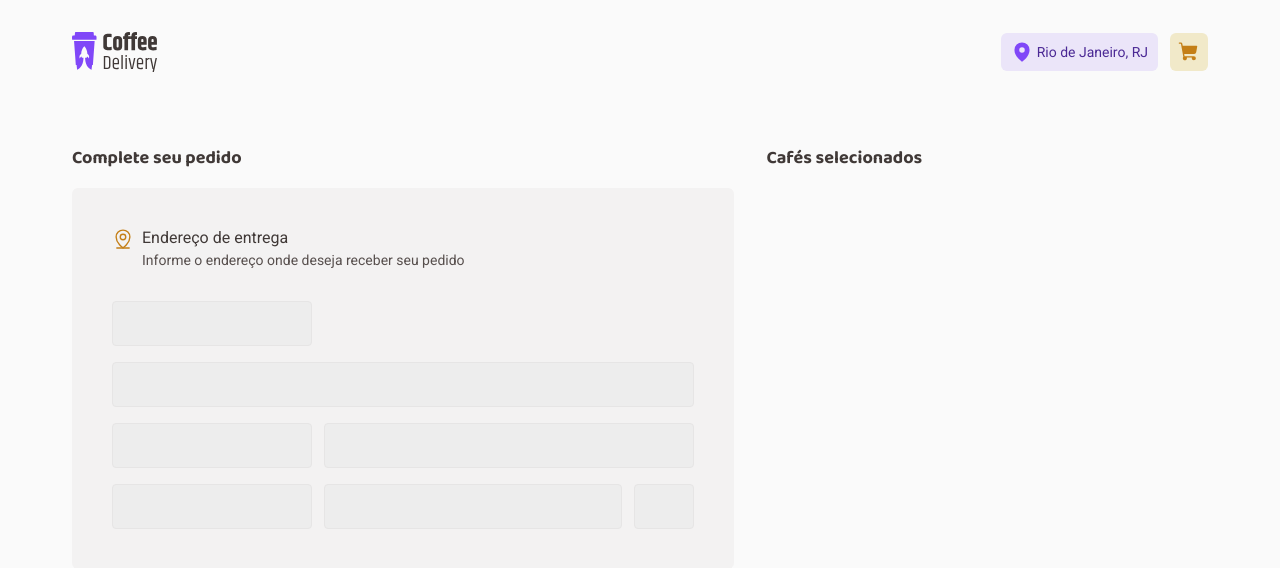
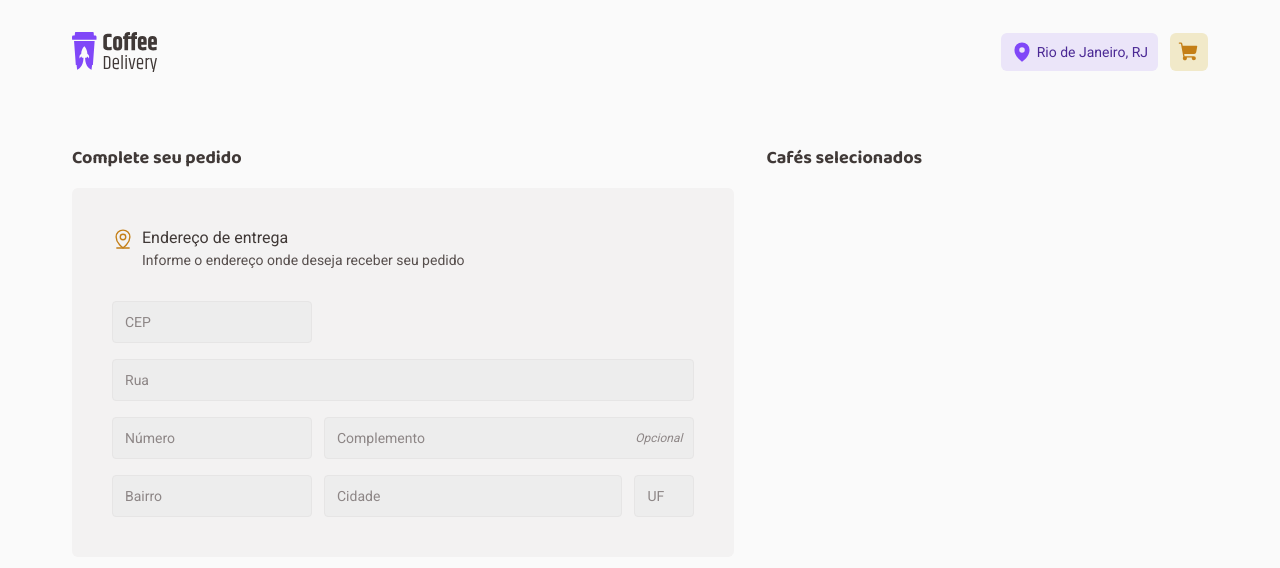
Before and after one commit to pedrolgarcia/coffee-delivery, a React (Vite) app: page /checkout in a window 1280 px wide. Shown: the top 568 px of the page. Built offline with nearby package versions, Linux system fonts and the light colour scheme.

Commit message:
feat: input component, finish address box

```diff
--- a/src/components/Input/index.tsx
+++ b/src/components/Input/index.tsx
@@ -5,8 +5,11 @@ interface InputProps extends InputHTMLAttributes<HTMLInputElement> {
   width?: number
 }
 
-export function Input({ width = 0, ...rest }: InputProps) {
-  const fill = !width
-
-  return <InputContainer fill={fill} width={width} {...rest}></InputContainer>
+export function Input({ width, ...rest }: InputProps) {
+  return (
+    <InputContainer width={width} optional={!rest.required}>
+      <input {...rest} />
+      {!rest.required && <span>Opcional</span>}
+    </InputContainer>
+  )
 }
--- a/src/components/Input/styles.ts
+++ b/src/components/Input/styles.ts
@@ -1,16 +1,68 @@
-import styled from 'styled-components'
+import styled, { css } from 'styled-components'
 
 interface InputContainerProps {
-  fill: boolean
-  width: number
+  width?: number
+  optional?: boolean
 }
 
-export const InputContainer = styled.input<InputContainerProps>`
-  background-color: ${({ theme }) => theme['gray-300']};
+export const InputContainer = styled.div<InputContainerProps>`
+  position: relative;
+  display: flex;
+  align-items: center;
 
-  width: ${({ fill, width }) => (fill ? `100%` : `${width / 16}rem`)};
+  ${({ width }) => {
+    if (!width) {
+      return css`
+        flex: 1;
+      `
+    }
 
-  border-radius: 4px;
-  border: 1px solid ${({ theme }) => theme['gray-400']};
-  padding: 0.75rem;
+    return css`
+      width: ${width / 16}rem;
+    `
+  }}
+
+  input {
+    background-color: ${({ theme }) => theme['gray-300']};
+
+    font-size: 0.875rem;
+    color: ${({ theme }) => theme['gray-700']};
+
+    width: 100%;
+
+    border-radius: 4px;
+    border: 1px solid ${({ theme }) => theme['gray-400']};
+    padding: 0.75rem;
+
+    ${({ optional }) =>
+      optional &&
+      css`
+        padding-right: 3.875rem;
+      `}
+  }
+
+  input:focus {
+    border: 1px solid ${({ theme }) => theme['yellow-700']};
+  }
+
+  input::placeholder,
+  input::-webkit-input-placeholder {
+    font-size: 0.875rem;
+    color: ${({ theme }) => theme['gray-600']};
+  }
+
+  input:-ms-input-placeholder {
+    font-size: 0.875rem;
+    color: ${({ theme }) => theme['gray-600']};
+  }
+
+  span {
+    font-size: 0.75rem;
+    color: ${({ theme }) => theme['gray-600']};
+
+    position: absolute;
+    right: 0.75rem;
+
+    font-style: italic;
+  }
 `
--- a/src/pages/Checkout/index.tsx
+++ b/src/pages/Checkout/index.tsx
@@ -29,22 +29,22 @@ export function Checkout() {
 
           <Form>
             <FormRow>
-              <Input width={200} />
+              <Input placeholder="CEP" width={200} required />
             </FormRow>
 
             <FormRow>
-              <Input />
+              <Input placeholder="Rua" required />
             </FormRow>
 
             <FormRow>
-              <Input width={200} />
-              <Input />
+              <Input placeholder="Número" width={200} required />
+              <Input placeholder="Complemento" />
             </FormRow>
 
             <FormRow>
-              <Input width={200} />
-              <Input />
-              <Input width={60} />
+              <Input placeholder="Bairro" width={200} required />
+              <Input placeholder="Cidade" required />
+              <Input placeholder="UF" width={60} required />
             </FormRow>
           </Form>
         </AddressContainer>
```
